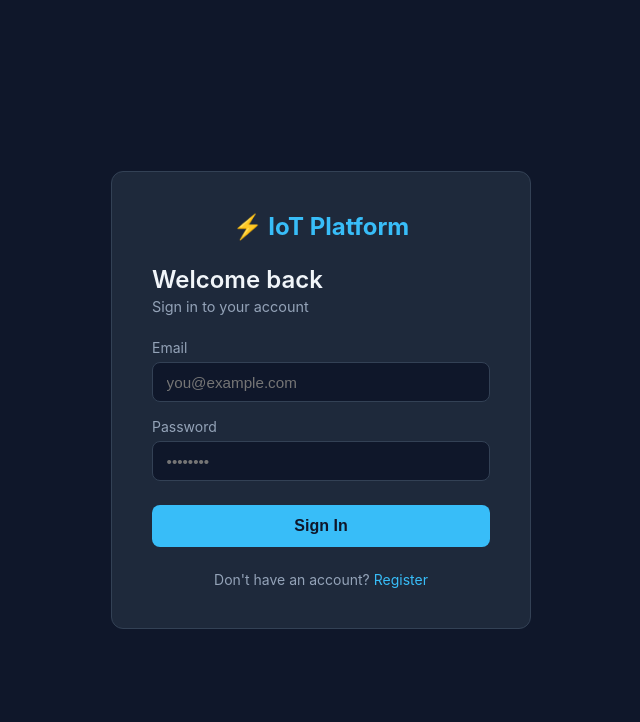
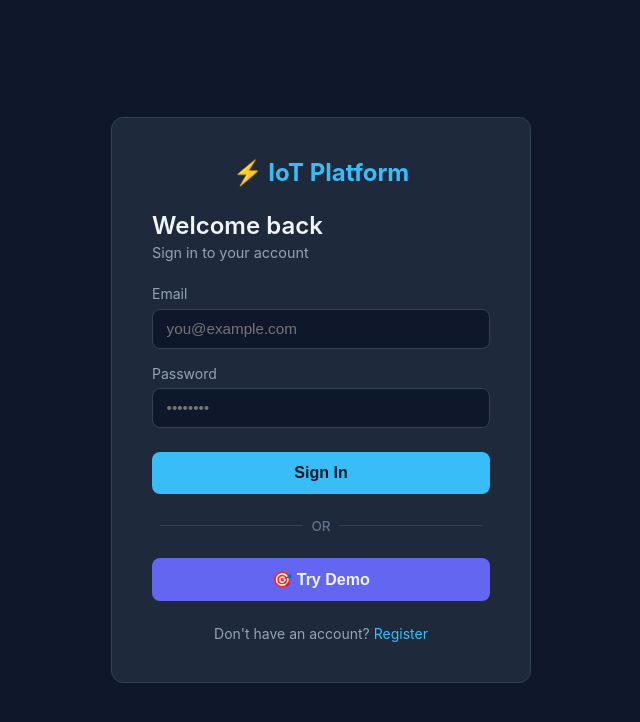
Before and after one commit to vinitkhapekar09-droid/iot-platform, a React app in the folder frontend/: page /login in a window 1280 px wide. Shown: the top 722 px of the page, without its empty margins (319-959 px from the left). Built offline with nearby package versions, Linux system fonts and the light colour scheme; no server answers; the HTML template or start-up script is replaced by a standard one.

Commit message:
feat: add demo login and UI indicators
- Add demo login button with 'Try Demo' option on login page
- Add demo mode badge in dashboard navbar
- Add demo info section in settings with limitations
- Disable alert email configuration for demo users
- Add visual styling for demo mode indicators

```diff
--- a/frontend/src/pages/DashboardPage.jsx
+++ b/frontend/src/pages/DashboardPage.jsx
@@ -81,6 +81,9 @@ export default function DashboardPage() {
         <span style={styles.navLogo}>⚡ IoT Platform</span>
         <div style={styles.navRight}>
           <span style={styles.navUser}>👤 {user?.email}</span>
+          {user?.is_demo && (
+            <span style={styles.demoBadge}>🎯 DEMO</span>
+          )}
           <button
             style={styles.settingsBtn}
             onClick={() => setSettingsOpen(true)}
@@ -207,6 +210,27 @@ export default function DashboardPage() {
 
             {/* Scrollable Content */}
             <div style={styles.drawerContent}>
+              {/* Demo Mode Info Section */}
+              {user?.is_demo && (
+                <div style={styles.demoInfoSection}>
+                  <h3 style={styles.sectionTitle}>🎯 Demo Mode</h3>
+                  <div style={styles.demoInfoBox}>
+                    <p style={styles.demoInfoText}>
+                      You're using the demo account to explore IoT Platform features.
+                    </p>
+                    <ul style={styles.demoInfoList}>
+                      <li>📊 Data stored for 7 days only</li>
+                      <li>💬 Chat limit: 10 messages per day</li>
+                      <li>🔒 Read-only mode for alerts</li>
+                      <li>❌ No email configuration</li>
+                    </ul>
+                    <p style={styles.demoCallToAction}>
+                      <strong>Want to keep your data?</strong> Create a real account to save unlimited data and configure alerts.
+                    </p>
+                  </div>
+                </div>
+              )}
+
               {/* Notifications Section */}
               <div style={styles.section}>
                 <h3 style={styles.sectionTitle}>📧 Notifications</h3>
@@ -214,6 +238,11 @@ export default function DashboardPage() {
                   Configure how you receive alerts from your IoT devices
                 </p>
 
+                {user?.is_demo ? (
+                  <div style={styles.alertInfo}>
+                    Email configuration is not available in demo mode. Create a real account to enable alerts.
+                  </div>
+                ) : (
                   <div style={styles.settingItem}>
                     <label style={styles.settingLabel}>Alert Email Address</label>
                     <p style={styles.settingHint}>
@@ -227,6 +256,7 @@ export default function DashboardPage() {
                       onChange={(e) => setSettingsEmail(e.target.value)}
                     />
                   </div>
+                )}
 
                 {settingsMessage && (
                   <div style={styles.alertSuccess}>{settingsMessage}</div>
@@ -236,9 +266,11 @@ export default function DashboardPage() {
                 )}
 
                 <div style={styles.actionButtons}>
+                  {!user?.is_demo && (
                     <button style={styles.submitBtn} onClick={saveSettings}>
                       Save Changes
                     </button>
+                  )}
                   <button style={styles.cancelBtn} onClick={() => setSettingsOpen(false)}>
                     Close
                   </button>
@@ -278,6 +310,15 @@ const styles = {
   navLogo: { fontSize: '1.25rem', fontWeight: '700', color: '#38bdf8' },
   navRight: { display: 'flex', alignItems: 'center', gap: '1rem' },
   navUser: { color: '#94a3b8', fontSize: '0.875rem' },
+  demoBadge: {
+    background: '#6366f1',
+    color: '#f1f5f9',
+    padding: '0.25rem 0.75rem',
+    borderRadius: '6px',
+    fontSize: '0.75rem',
+    fontWeight: '700',
+    letterSpacing: '0.05em',
+  },
   settingsBtn: {
     padding: '0.4rem 0.6rem', background: 'transparent',
     border: '1px solid #475569', borderRadius: '6px',
@@ -432,6 +473,33 @@ const styles = {
     fontSize: '0.85rem',
     marginBottom: '1rem',
   },
+  demoInfoSection: {
+    marginBottom: '1.5rem',
+  },
+  demoInfoBox: {
+    background: '#1e293b',
+    border: '1px solid #6366f1',
+    borderRadius: '8px',
+    padding: '1rem',
+  },
+  demoInfoText: {
+    color: '#e2e8f0',
+    fontSize: '0.9rem',
+    marginBottom: '0.75rem',
+  },
+  demoInfoList: {
+    color: '#cbd5e1',
+    fontSize: '0.85rem',
+    listStyleType: 'none',
+    padding: '0',
+    margin: '0.75rem 0',
+  },
+  demoCallToAction: {
+    color: '#94a3b8',
+    fontSize: '0.8rem',
+    marginTop: '1rem',
+    fontStyle: 'italic',
+  },
   settingItem: {
     marginBottom: '1.25rem',
   },
@@ -485,6 +553,15 @@ const styles = {
     marginTop: '0.75rem',
     fontSize: '0.85rem',
   },
+  alertInfo: {
+    background: '#1e293b',
+    color: '#38bdf8',
+    border: '1px solid #0369a1',
+    padding: '0.75rem',
+    borderRadius: '6px',
+    marginTop: '0.75rem',
+    fontSize: '0.85rem',
+  },
   actionButtons: {
     display: 'flex',
     gap: '0.75rem',
--- a/frontend/src/pages/LoginPage.jsx
+++ b/frontend/src/pages/LoginPage.jsx
@@ -21,6 +21,20 @@ export default function LoginPage() {
       navigate('/dashboard')
     } catch (err) {
       setError(err.response?.data?.detail || 'Login failed')
+    } finally {
+      setLoading(false)
+    }
+  }
+
+  const handleDemoLogin = async () => {
+    setError('')
+    setLoading(true)
+    try {
+      const res = await loginApi({ email: 'demo@iotplatform.local', password: 'demo' })
+      login(res.data.access_token, res.data.user)
+      navigate('/dashboard')
+    } catch (err) {
+      setError(err.response?.data?.detail || 'Demo login failed')
     } finally {
       setLoading(false)
     }
@@ -62,6 +76,20 @@ export default function LoginPage() {
             {loading ? 'Signing in...' : 'Sign In'}
           </button>
         </form>
+
+        <div style={styles.divider}>
+          <div style={styles.divider_line}></div>
+          <span>OR</span>
+          <div style={styles.divider_line}></div>
+        </div>
+
+        <button
+          style={styles.demoButton}
+          onClick={handleDemoLogin}
+          disabled={loading}
+        >
+          🎯 Try Demo
+        </button>
 
         <p style={styles.footer}>
           Don't have an account?{' '}
@@ -142,6 +170,34 @@ const styles = {
     fontWeight: '600',
     fontSize: '1rem',
     marginTop: '0.5rem',
+    cursor: 'pointer',
+    transition: 'background-color 0.3s ease',
+  },
+  divider: {
+    display: 'flex',
+    alignItems: 'center',
+    margin: '1.5rem 0',
+    color: '#64748b',
+    fontSize: '0.85rem',
+    fontWeight: '500',
+  },
+  divider_line: {
+    flex: 1,
+    height: '1px',
+    background: '#334155',
+    margin: '0 0.5rem',
+  },
+  demoButton: {
+    width: '100%',
+    padding: '0.75rem',
+    background: '#6366f1',
+    color: '#f1f5f9',
+    border: 'none',
+    borderRadius: '8px',
+    fontWeight: '600',
+    fontSize: '1rem',
+    cursor: 'pointer',
+    transition: 'background-color 0.3s ease',
   },
   footer: {
     textAlign: 'center',
```
Lines whose indentation alone changed are shown as unchanged.
